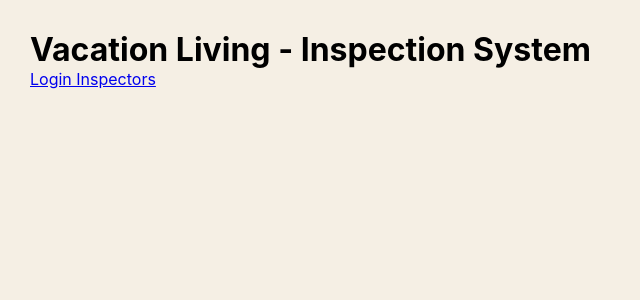
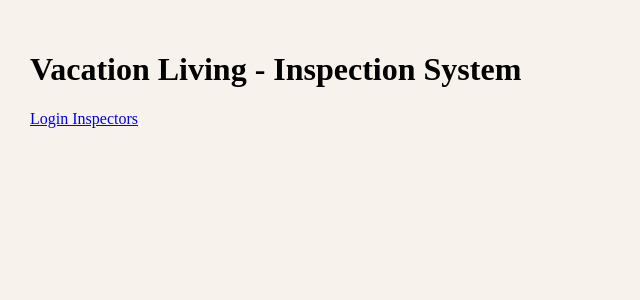
Before and after one commit to moyasnelson-max/vacationliving-inspection-app, a Next.js app: page / in a window 1280 px wide. Shown: the top 300 px of the page, without its empty margins (0-640 px from the left). Built offline with nearby package versions, Linux system fonts and the light colour scheme.

Commit message:
Update layout.jsx

```diff
--- a/app/layout.jsx
+++ b/app/layout.jsx
@@ -1,14 +1,14 @@
-import "./globals.css";
-
 export const metadata = {
-  title: "Vacation Living Inspection System",
-  description: "Luxury-level inspection workflow.",
+  title: "Vacation Living – Inspection System",
+  description: "Professional inspection system for Vacation Living Rentals",
 };
 
 export default function RootLayout({ children }) {
   return (
     <html lang="en">
-      <body>{children}</body>
+      <body style={{ margin: 0, padding: 0, background: "#F7F3EC" }}>
+        {children}
+      </body>
     </html>
   );
 }
```
